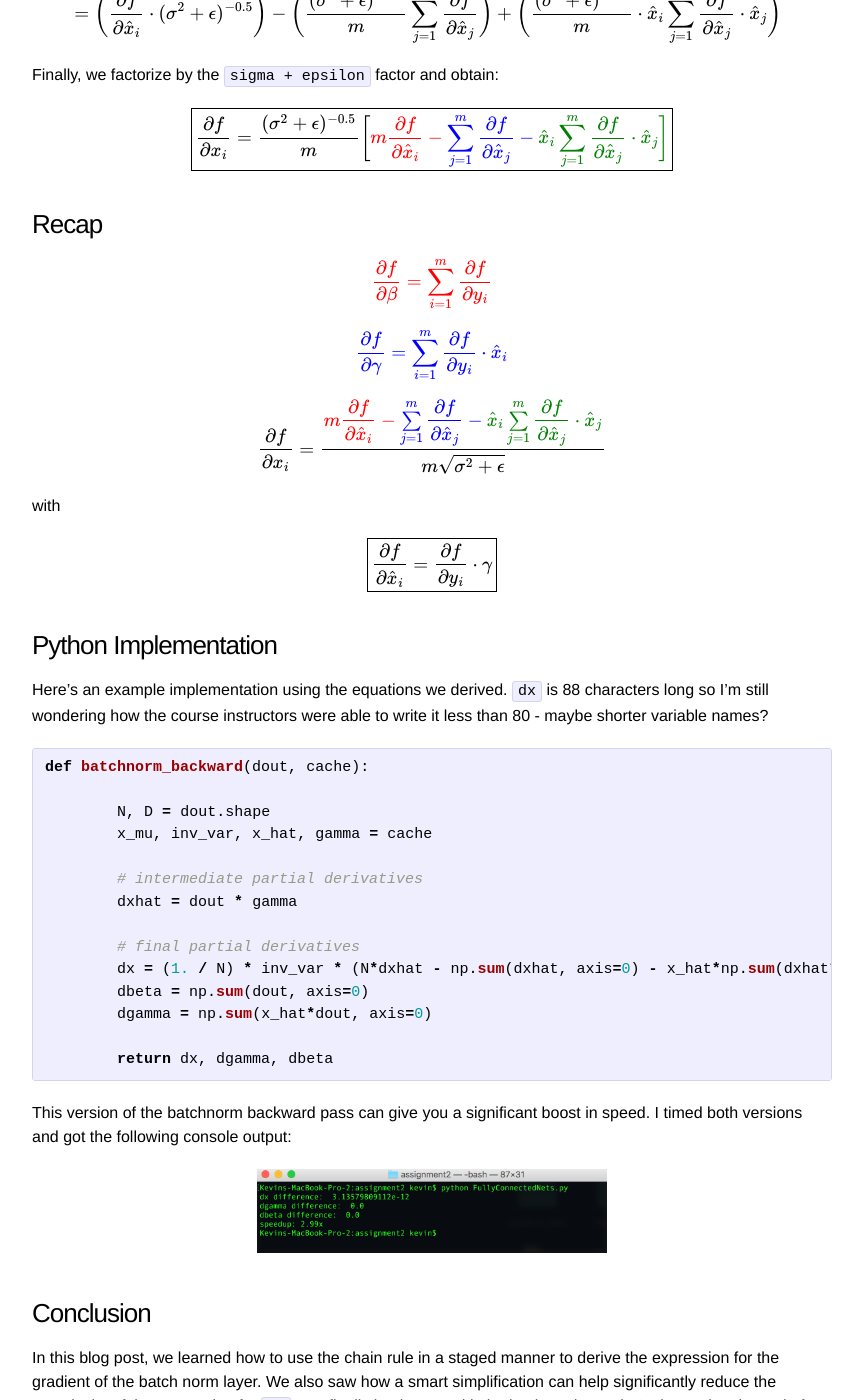
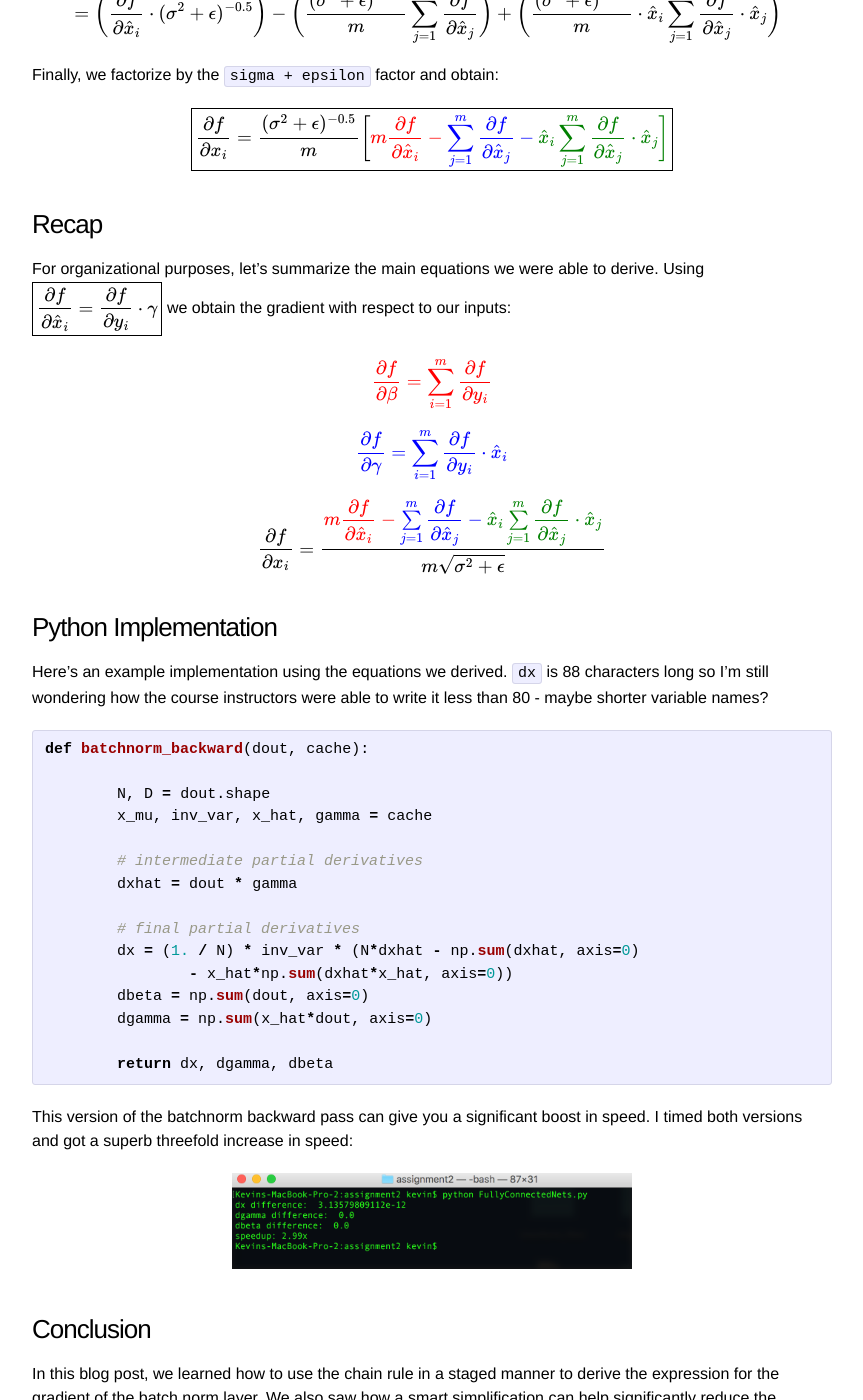
Before and after one commit to WangcsShuai/kevinzakka.github.io, a Jekyll site: the page built from _posts/2016-09-14-batch_normalization.markdown, in a window 1280 px wide and 1400 px high, scrolled down 5933 px. Shown: the whole window, without its empty margins (208-1071 px from the left). Built offline with Jekyll 4.4.1, drawn with Linux system fonts in a browser that asks for light colours; formulas are drawn with MathJax 3; comment, search, counter and statistics services are not loaded.

Commit message:
Update 2016-09-14-batch_normalization.markdown

````diff
--- a/_posts/2016-09-14-batch_normalization.markdown
+++ b/_posts/2016-09-14-batch_normalization.markdown
@@ -231,6 +231,8 @@ $$
 
 ### Recap
 
+For organizational purposes, let's summarize the main equations we were able to derive. Using $$\boxed{\dfrac{\partial f}{\partial \hat{x}_i} = \dfrac{\partial f}{\partial y_i} \cdot \gamma}$$ we obtain the gradient with respect to our inputs:
+
 $$
 \color{red}{\frac{\partial f}{\partial \beta} = \sum\limits_{i=1}^m \frac{\partial f}{\partial y_i}}
 $$
@@ -261,17 +259,18 @@ def batchnorm_backward(dout, cache):
 	dxhat = dout * gamma
 
 	# final partial derivatives
-	dx = (1. / N) * inv_var * (N*dxhat - np.sum(dxhat, axis=0) - x_hat*np.sum(dxhat*x_hat, axis=0))
+	dx = (1. / N) * inv_var * (N*dxhat - np.sum(dxhat, axis=0)
+		- x_hat*np.sum(dxhat*x_hat, axis=0))
 	dbeta = np.sum(dout, axis=0)
 	dgamma = np.sum(x_hat*dout, axis=0)
 
 	return dx, dgamma, dbeta
 ```
 
-This version of the batchnorm backward pass can give you a significant boost in speed. I timed both versions and got the following console output:
+This version of the batchnorm backward pass can give you a significant boost in speed. I timed both versions and got a superb threefold increase in speed:
 
 <p align="center">
- <img src="/assets/speedup.png" width="350">
+ <img src="/assets/speedup.png" width="400">
 </p>
 
 
````
Also changed, not shown: other parts of _posts/2016-09-14-batch_normalization.markdown (+0 -4 lines).
